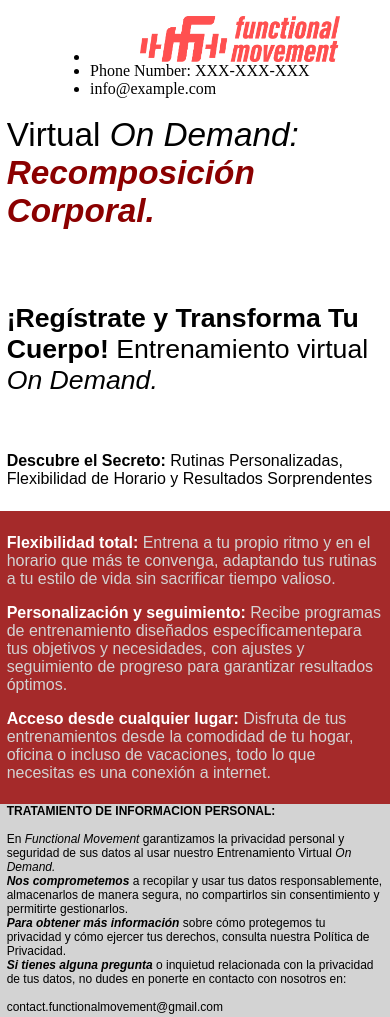
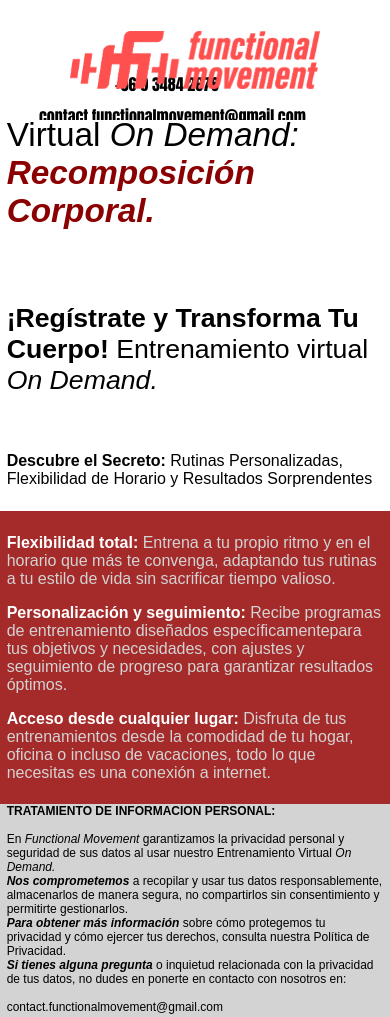
Before and after one commit to jjpicturesahora/FunctionalMovement, a plain HTML site: page index.html in a window 390 px wide. Shown: the top 1017 px of the page. Drawn offline with Linux system fonts and the light colour scheme; a script that the page names is missing.

Commit message:
Add 16.06.23

```diff
--- a/estilos/styles.css
+++ b/estilos/styles.css
@@ -22,6 +22,41 @@
 body{
     margin:0;
 }
+
+.logo-container {
+    display: flex;
+    justify-content: center;
+    align-items: center;
+    position: fixed;
+
+
+  }
+
+  .logo {
+      width: 250px;
+      height: auto;
+      display:inline-block;
+      justify-content: center;
+      margin: 0 auto;
+      position: relative;
+      z-index: 1;
+  }
+
+  .phone{
+    width: 10rem;
+    height: 1rem;
+    padding: 0;
+    border: 0;
+    font-family: Impact, Haettenschweiler, 'Arial Narrow Bold', sans-serif;
+  }
+
+  .email{
+    width: 20rem;
+    height: 1rem;
+    padding: 0;
+    border: 0;
+    font-family: Impact, Haettenschweiler, 'Arial Narrow Bold', sans-serif;
+  }
 
 .esloganes{
     background-color: white;
@@ -79,57 +114,90 @@
     left: 0;
     display: flex;
     justify-content: center;
+    align-items: center;
     flex-wrap: wrap;
-    align-items: center;
-    align-content: space-between;
     padding: 0 5%;
     box-sizing: border-box;
     height: 120px;
     transition: 0.5s;
     background-color:white;
+
+}
+
+logotypeHolder{
+    width: 100%;
+    position: fixed;
+    top: 0;
+    left: 0;
+    display: flex;
+    justify-content: center;
+    align-items: center;
+    flex-wrap: wrap;
+    padding: 0 5%;
+    box-sizing: border-box;
+    height: 120px;
+    transition: 0.5s;
+    background-color: transparent;
+}
+
+.headerTransparency{
+    width: 100%;
+    position: fixed;
+    top: 0;
+    left: 0;
+    display: flex;
+    justify-content: center;
+    align-items: flex-end;
+    flex-wrap: wrap;
+    padding: 0 5%;
+    box-sizing: border-box;
+    height: 120px;
+    transition: 0.5s;
+    background-color:transparent;
+}
+
+.contactInfo{
+    margin: 0 auto;
+    overflow: hidden;
+    max-width: 1000px;
+    width: 80%;
+    position: fixed;
+    display: flex;
+    list-style: none;
+    justify-content: center;
+    align-items: flex-end;
+    flex-direction: wrap;
+    height: auto;
+    gap: 1rem;
+    padding: 0;
+    margin: 0;
 }
 
 @media screen and (max-width: 800px){
     .container{
         width: 90%;
     }
-    #Header{
-        width: 100%;
-        position: fixed;
-        top: 0;
-        left: 0;
-        display: flex;
-        justify-content: center;
-        flex-wrap: wrap;
-        align-items: center;
-        align-content: space-between;
-        padding: 0 5%;
-        box-sizing: border-box;
-        height: 120px;
-        transition: 0.5s;
-        background-color:white;
+
+    .contactInfo{
+        flex-direction: row;
+        justify-content: space-between;
     }
+    Header{
+        flex-direction: row;
+    }
+
 }
 
 @media screen and (max-width: 500px){
     .container{
         width: 95%;
     }
-    #Header{
-        width: 100%;
-        position: fixed;
-        top: 0;
-        left: 0;
-        display: flex;
+
+    .contactInfo{
+        flex-direction: row;
         justify-content: center;
+        align-items: center;
         flex-wrap: wrap;
-        align-items: center;
-        align-content: space-between;
-        padding: 0 5%;
-        box-sizing: border-box;
-        height: 120px;
-        transition: 0.5s;
-        background-color:white;
     }
 }
 
@@ -138,20 +206,4 @@
         width: 100%;
     }
 
-    #Header{
-        width: 100%;
-        position: fixed;
-        top: 0;
-        left: 0;
-        display: flex;
-        justify-content: center;
-        flex-wrap: wrap;
-        align-items: center;
-        align-content: space-between;
-        padding: 0 5%;
-        box-sizing: border-box;
-        height: 120px;
-        transition: 0.5s;
-        background-color:white;
-    }
   }
--- a/index.html
+++ b/index.html
@@ -10,50 +10,24 @@
 <body>
     <style>
 
-.logo-container {
-  display: flex;
-  justify-content: center;
-  align-items: center;
-
-}
-
-.logo-image {
-  max-width: 100%;
-  height: 300px;
-}
-
-.logo {
-    width: 200px;
-    height: auto;
-    display: inline-block;
-    margin: 0 auto;
-    position: relative;
-
-}
-
-#Header div {
-    display: flex;
-    /* flex-direction: row-reverse;
-    flex-wrap: wrap;
-    align-content: space-between; */
-    margin-left: 50px;
-    justify-content:center;
-}
-
     </style>
     <header id="Header">
-        <ul>
-            <li>
-            <div class="logo-container"><img src="Logo-comprimido-1@2x.png" alt="" class="logo">
-            </div>
-            </li>
-            <li>Phone Number: XXX-XXX-XXX
-            </li>
-            <li>info@example.com
-            </li>
-        </ul>
+    </header>
 
-    </header>
+<headerTransparency class="headerTransparency">
+    <ul class="contactInfo">
+        </li>
+        <li class ="phone"> +56 9 3484 2678
+        </li>
+        <li class="email">contact.functionalmovement@gmail.com
+        </li>
+    </ul>
+</headerTransparency>
+
+<logotypeHolder>
+    <div class="logo-container"><img src="Logo-comprimido-1@2x.png" alt="" class="logo">
+    </div>
+</logotypeHolder>
 
     <div class="container">
 
```
